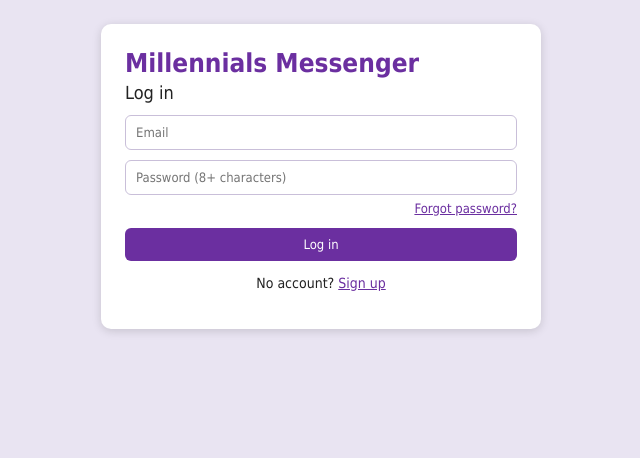
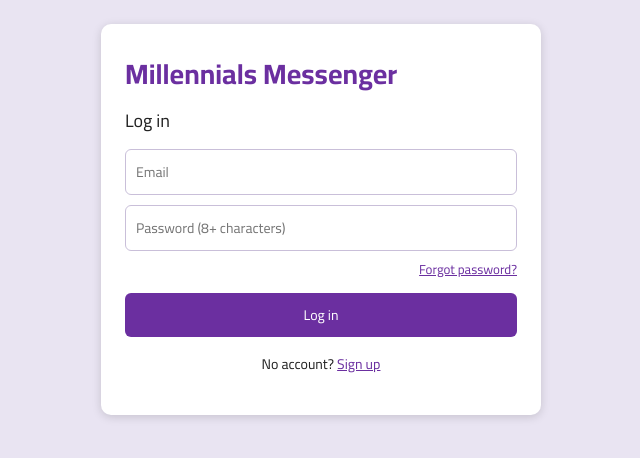
Before and after one commit to techeverythingpal-code/messenger, a React (Vite) app: page / in a window 1280 px wide. Shown: the top 458 px of the page, without its empty margins (319-959 px from the left). Built offline with nearby package versions, Linux system fonts and the light colour scheme; no server answers.

Commit message:
changin the font to cairo 14 , and fixing rtl

```diff
--- a/index.html
+++ b/index.html
@@ -7,6 +7,15 @@
     <meta name="theme-color" content="#863bff" />
 
     <meta name="viewport" content="width=device-width, initial-scale=1.0, interactive-widget=resizes-content" />
+
+    <!-- Cairo font (English + Arabic) -->
+    <link rel="preconnect" href="https://fonts.googleapis.com" />
+    <link rel="preconnect" href="https://fonts.gstatic.com" crossorigin />
+    <link
+      href="https://fonts.googleapis.com/css2?family=Cairo:wght@400;600;700&display=swap"
+      rel="stylesheet"
+    />
+
     <title>Millennials Messenger</title>
   </head>
   <body>
--- a/src/components/chat/Composer.jsx
+++ b/src/components/chat/Composer.jsx
@@ -114,7 +114,7 @@ export default function Composer({
 
       {editTarget ? (
         <div className="replybar">
-          <span>✏️ Editing message: {snippetOf(editTarget)}</span>
+          <span>✏️ Editing message: <bdi>{snippetOf(editTarget)}</bdi></span>
           <button type="button" className="rbtn" title="Cancel (Esc)" onClick={cancelEdit}>
             ✕
           </button>
@@ -125,7 +125,7 @@ export default function Composer({
             <span>
               ↩ Replying to{' '}
               <strong>{replyTarget.mine ? 'yourself' : `@${contactUsername}`}</strong>:{' '}
-              {snippetOf(replyTarget)}
+              <bdi>{snippetOf(replyTarget)}</bdi>
             </span>
             <button type="button" className="rbtn" onClick={onCancelReply}>✕</button>
           </div>
@@ -152,8 +152,11 @@ export default function Composer({
         >
           📳
         </button>
+        {/* dir="auto": the box follows the first letter you type. Arabic flips it to
+            right to left, English keeps it left to right. */}
         <textarea
           ref={inputRef}
+          dir="auto"
           rows={1}
           placeholder={editTarget ? 'Edit your message' : 'Type a message'}
           value={text}
--- a/src/components/chat/MessageLine.jsx
+++ b/src/components/chat/MessageLine.jsx
@@ -54,25 +54,36 @@ function MessageLine({
           {quoted ? (
             <>
               ↩ <strong>{quoted.mine ? 'You' : `@${friendName}`}</strong>{' '}
-              {snippetOf(quoted)}
+              <bdi>{snippetOf(quoted)}</bdi>
             </>
           ) : (
             <em>↩ Original message unavailable</em>
           )}
         </div>
       )}
-      {/* The name is hidden by the CSS: the side and color already show who wrote it */}
+      {/* The name is hidden by the CSS: the side and color already show who wrote it.
+          It stays OUTSIDE the dir="auto" block below, so it can't change the direction. */}
       <span className={`nick ${m.mine ? 'me' : 'them'}`}>
         {m.mine ? myName : friendName}:
       </span>
+      {/* dir="auto": the first letter decides the direction. Arabic reads right to left
+          and sits on the right, English left to right, and a line that mixes both
+          follows the standard bidirectional rules. */}
+      <div dir="auto">
         {m.text === null ? (
           <em className="bad">🔒 Can't decrypt this message</em>
         ) : (
           <Linkified text={stripControls(m.text)} />
         )}
-      {m.edited && <span className="muted"> (edited)</span>}
+        {m.edited && <span className="muted"> (edited)</span>}{' '}
         <time>{fmt(m.time)}</time>
-      {m.mine && <span className="tick" title="Sent">✓</span>}
+        {m.mine && (
+          <>
+            {' '}
+            <span className="tick" title="Sent">✓</span>
+          </>
+        )}
+      </div>
       {chips.length > 0 && (
         <div className="reacts">
           {chips.map((c) => (
--- a/src/index.css
+++ b/src/index.css
@@ -14,8 +14,8 @@ body {
   justify-content: center;
   background: #e9e4f2;
   color: #222;
-  font-family: "Tajawal", Tahoma, sans-serif;
-  font-size: 13px;
+  font-family: "Cairo", Tahoma, sans-serif;
+  font-size: 14px;
 }
 #root { width: 100%; max-width: 440px; }
 
@@ -85,7 +85,7 @@ button.linklike:disabled { color: #999; }
 .chat-head strong { flex: 1; }
 .fpbox { font-size: 12px; color: #555; margin: 4px 0; }
 .fpbox summary { cursor: pointer; }
-.log { height: 300px; overflow-y: auto; display: flex; flex-direction: column; background: #fff; border: 1px solid var(--line); border-radius: 6px; padding: 10px; margin: 8px 0; font-size: 13px; font-family:"Tajawal", Tahoma, sans-serif; line-height: 1.45; word-break: break-word; white-space: pre-wrap; }
+.log { height: 300px; overflow-y: auto; display: flex; flex-direction: column; background: #fff; border: 1px solid var(--line); border-radius: 6px; padding: 10px; margin: 8px 0; font-size: 14px; line-height: 1.45; word-break: break-word; white-space: pre-wrap; }
 .log > .empty { align-self: center; }
 /* Message bubbles: mine on the right (purple), theirs on the left (soft purple) */
 .line { position: relative; flex: none; max-width: 82%; margin: 3px 0; padding: 7px 12px; border-radius: 16px; overflow-wrap: anywhere; cursor: pointer; }
```
Lines whose indentation alone changed are shown as unchanged.
